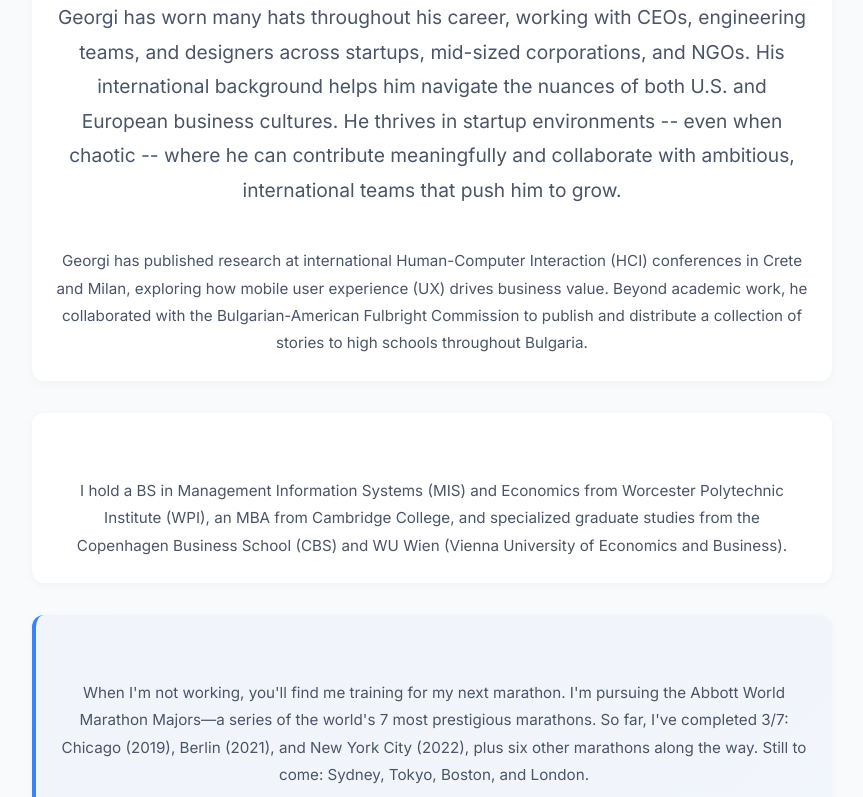
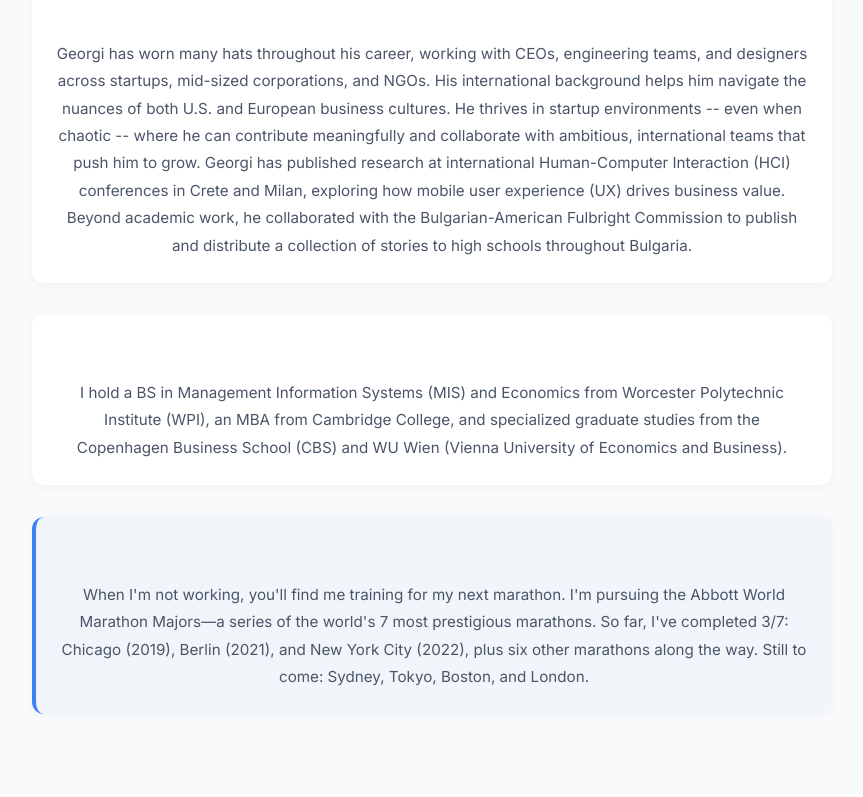
Before and after one commit to georgikdz/my-portfolio, a Next.js app: page / in a window 1280 px wide. Shown: the part 1072-1869 px from the top of the page, without its empty margins (208-1071 px from the left). Built offline with nearby package versions, Linux system fonts and the light colour scheme.

Commit message:
Refactor about section in index.js
Removed redundant paragraph tag in the about section.

```diff
--- a/pages/index.js
+++ b/pages/index.js
@@ -52,8 +52,7 @@
               <div className="about-item">
                 <p className="about-text">
   Georgi has worn many hats throughout his career, working with CEOs, engineering teams, and designers across startups, mid-sized corporations, and NGOs. His international background helps him navigate the nuances of both U.S. and European business cultures. He thrives in startup environments -- even when chaotic -- where he can contribute meaningfully and collaborate with ambitious, international teams that push him to grow.
-  </p>
-  <p className="about-text">
+
   Georgi has published research at international Human-Computer Interaction (HCI) conferences in Crete and Milan, exploring how mobile user experience (UX) drives business value. Beyond academic work, he collaborated with the Bulgarian-American Fulbright Commission to publish and distribute a collection of stories to high schools throughout Bulgaria.
   </p>
               </div>
```
